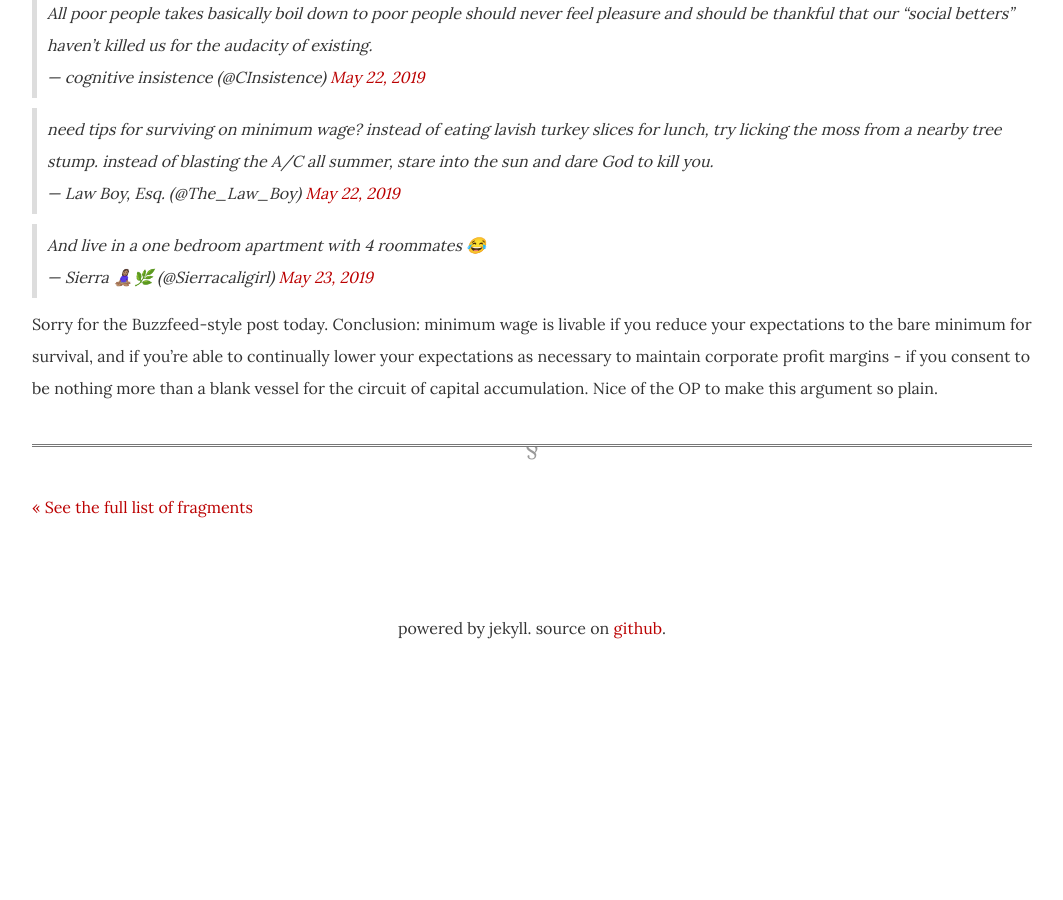
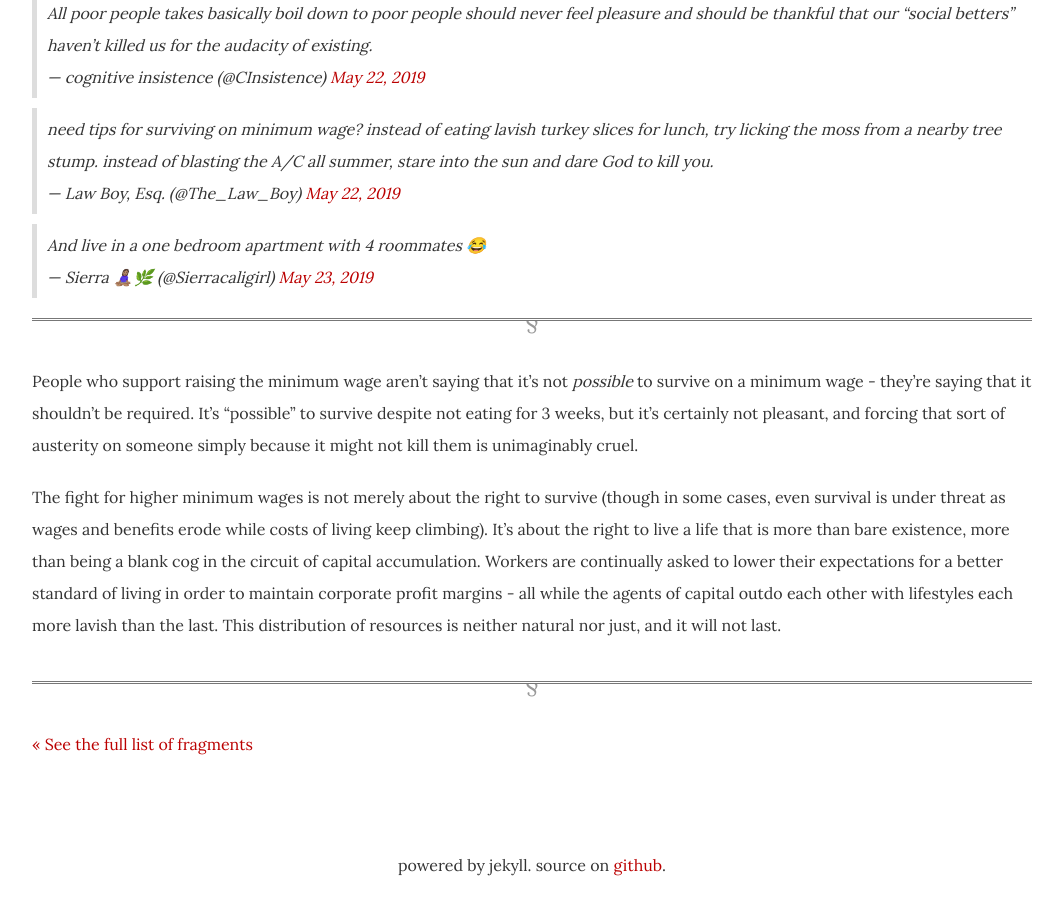
Before and after one commit to dellsystem/dellsystem.github.io, a Jekyll site: the page built from _posts/2019-5-22-fragments-142.md, in a window 1280 px wide and 900 px high, scrolled down 878 px. Shown: the whole window, without its empty margins (108-1171 px from the left). Built offline with Jekyll 4.4.1, drawn with Linux system fonts in a browser that asks for light colours; comment, search, counter and statistics services are not loaded; before the commit the page ends 1541 px from its top, so only the background shows below that; some of the changed text lies outside the part shown.

Commit message:
Update fragments-142
Rewrite last section

```diff
--- a/_posts/2019-5-22-fragments-142.md
+++ b/_posts/2019-5-22-fragments-142.md
@@ -26,4 +26,8 @@ _Yesterday's post was about 2,000 words longer than I'd originally planned, so t
 <blockquote class="twitter-tweet" data-lang="en"><p lang="et" dir="ltr">And live in a one bedroom apartment with 4 roommates 😂</p>&mdash; Sierra 🧘🏽‍♀️🌿 (@Sierracaligirl) <a href="https://twitter.com/Sierracaligirl/status/1131410069453545474?ref_src=twsrc%5Etfw">May 23, 2019</a></blockquote>
 <script async src="https://platform.twitter.com/widgets.js" charset="utf-8"></script>
 
-Sorry for the Buzzfeed-style post today. Conclusion: minimum wage is livable if you reduce your expectations to the bare minimum for survival, and if you're able to continually lower your expectations as necessary to maintain corporate profit margins - if you consent to be nothing more than a blank vessel for the circuit of capital accumulation. Nice of the OP to make this argument so plain.
+***
+
+People who support raising the minimum wage aren't saying that it's not _possible_ to survive on a minimum wage - they're saying that it shouldn't be required. It's "possible" to survive despite not eating for 3 weeks, but it's certainly not pleasant, and forcing that sort of austerity on someone simply because it might not kill them is unimaginably cruel.
+
+The fight for higher minimum wages is not merely about the right to survive (though in some cases, even survival is under threat as wages and benefits erode while costs of living keep climbing). It's about the right to live a life that is more than bare existence, more than being a blank cog in the circuit of capital accumulation. Workers are continually asked to lower their expectations for a better standard of living in order to maintain corporate profit margins - all while the agents of capital outdo each other with lifestyles each more lavish than the last. This distribution of resources is neither natural nor just, and it will not last.
```
